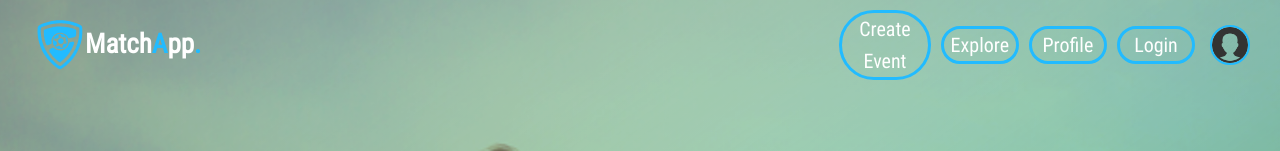
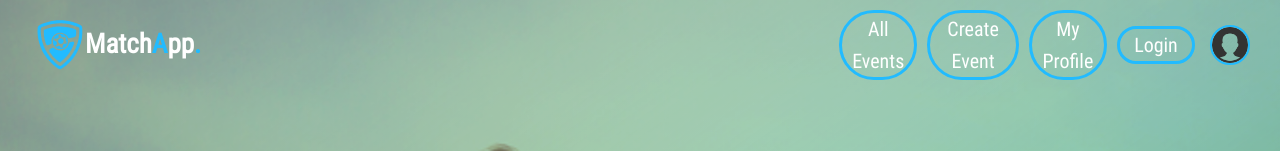
Before and after one commit to idanlevi507/MatchApp-web, a React (Create React App) app in the folder frontend/: page / in a window 1280 px wide. Shown: the top 151 px of the page. Built offline with nearby package versions, Linux system fonts and the light colour scheme; no server answers.

Commit message:
changing header to 4 buttons

```diff
--- a/frontend/src/cmps/Header.jsx
+++ b/frontend/src/cmps/Header.jsx
@@ -4,7 +4,7 @@ import React, { useEffect, useState } from 'react';
 import { useLocation } from 'react-router-dom';
 import { SideBar } from '../cmps/SideBar';
 
-let profileClicked = false;
+// let profileClicked = false;
 
 export const Header = (props) => {
   const { loggedInUser } = props;
@@ -26,9 +26,9 @@ export const Header = (props) => {
     }
   };
 
-  const onProfileClicked = () => {
-    profileClicked = !profileClicked;
-  };
+  // const onProfileClicked = () => {
+  //   profileClicked = !profileClicked;
+  // };
 
 
   return (
@@ -44,14 +44,14 @@ export const Header = (props) => {
       </NavLink>
       <SideBar />
       <div className="nav-links">
+        <NavLink className="explore-events-explore" to="/event">
+          All Events
+        </NavLink>
         <NavLink className="creat-event-header" to="/create">
           Create Event
         </NavLink>
-        <NavLink className="explore-events-explore" to="/event">
-          Explore
-        </NavLink>
         <NavLink className="explore-events-explore" to="/myevents">
-          Profile
+          My Profile
         </NavLink>
         <NavLink className="explore-events-explore" to="/login">
           Login
```
